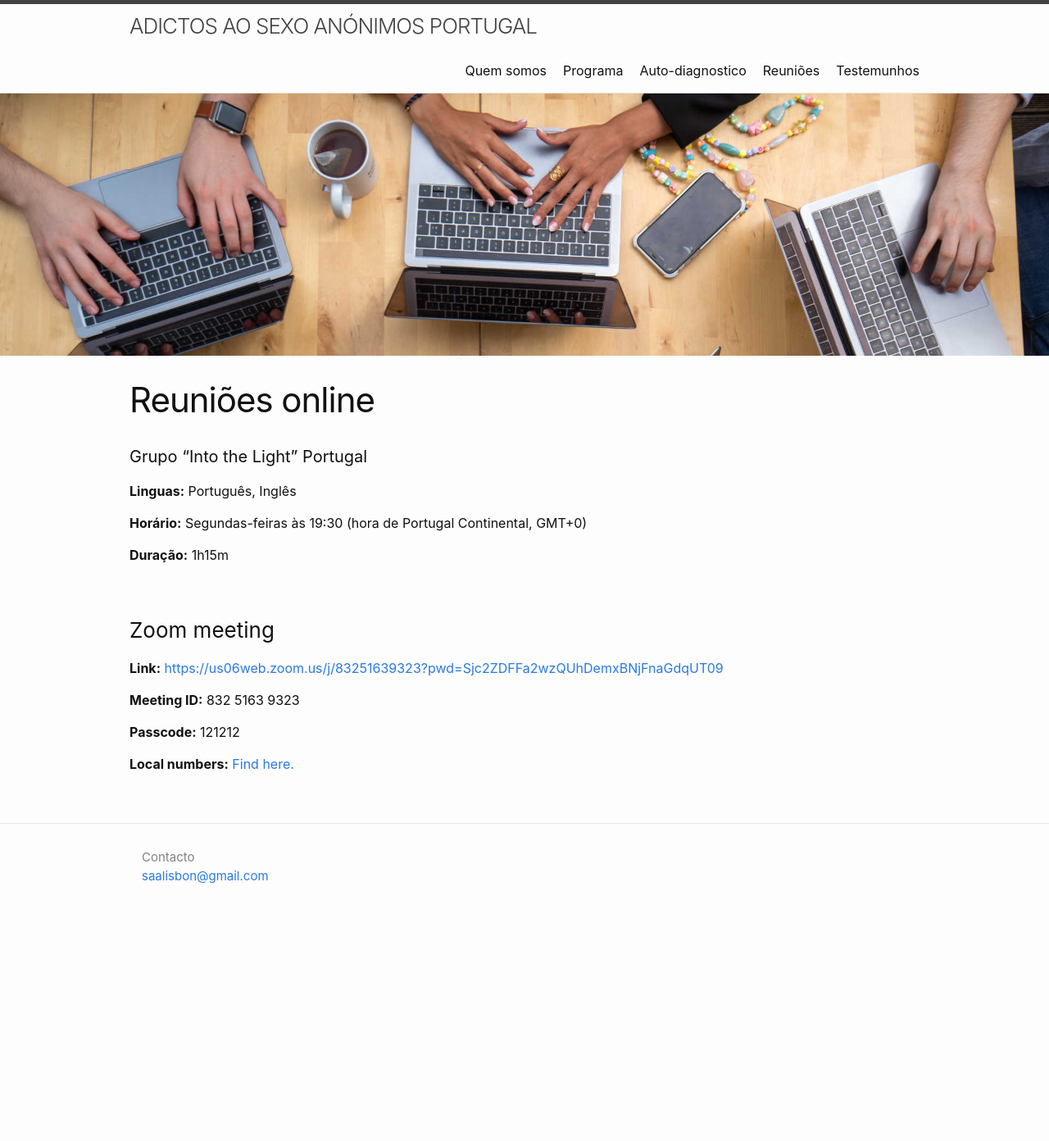
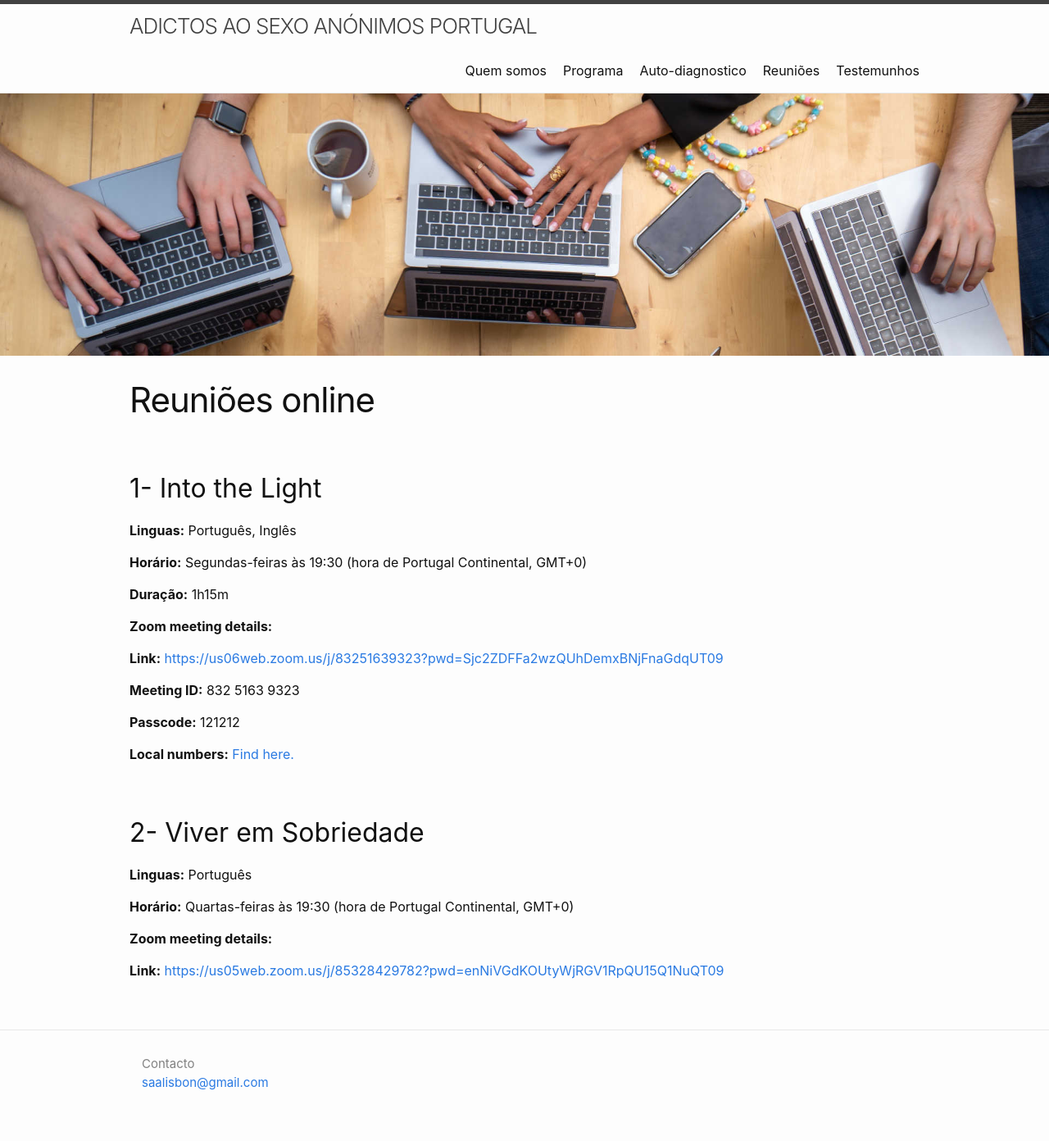
Before and after one commit to asaportugal/asaportugal.github.io, a Jekyll site: the page built from m4_reunioes.md, in a window 1280 px wide. Shown: the whole page at 82% size. Built offline with Jekyll 4.4.1, drawn with Linux system fonts in a browser that asks for light colours; before the commit the page ends 1140 px from its top, so only the background shows below that.

Commit message:
new meeting

```diff
--- a/m4_reunioes.md
+++ b/m4_reunioes.md
@@ -6,7 +6,7 @@ permalink: /reunioes/
 banner: 'assets/meeting.jpg'
 ---
 
-#### Grupo "Into the Light" Portugal
+## 1- Into the Light
 
 **Linguas:** Português, Inglês
 
@@ -14,7 +14,7 @@ banner: 'assets/meeting.jpg'
 
 **Duração:** 1h15m
 
-### Zoom meeting
+**Zoom meeting details:**
 
 **Link:** <https://us06web.zoom.us/j/83251639323?pwd=Sjc2ZDFFa2wzQUhDemxBNjFnaGdqUT09>
 
@@ -23,3 +23,21 @@ banner: 'assets/meeting.jpg'
 **Passcode:** 121212
 
 **Local numbers:** <a href="https://us06web.zoom.us/u/kxOybRuDb" target="_blank">Find here.</a>
+
+## 2- Viver em Sobriedade
+
+**Linguas:** Português
+
+**Horário:** Quartas-feiras às 19:30 (hora de Portugal Continental, GMT+0)
+
+<!-- **Duração:** 1h15m -->
+
+**Zoom meeting details:**
+
+**Link:** <https://us05web.zoom.us/j/85328429782?pwd=enNiVGdKOUtyWjRGV1RpQU15Q1NuQT09>
+
+<!-- **Meeting ID:** 832 5163 9323
+
+**Passcode:** 121212
+
+**Local numbers:** <a href="https://us06web.zoom.us/u/kxOybRuDb" target="_blank">Find here.</a> -->
```
